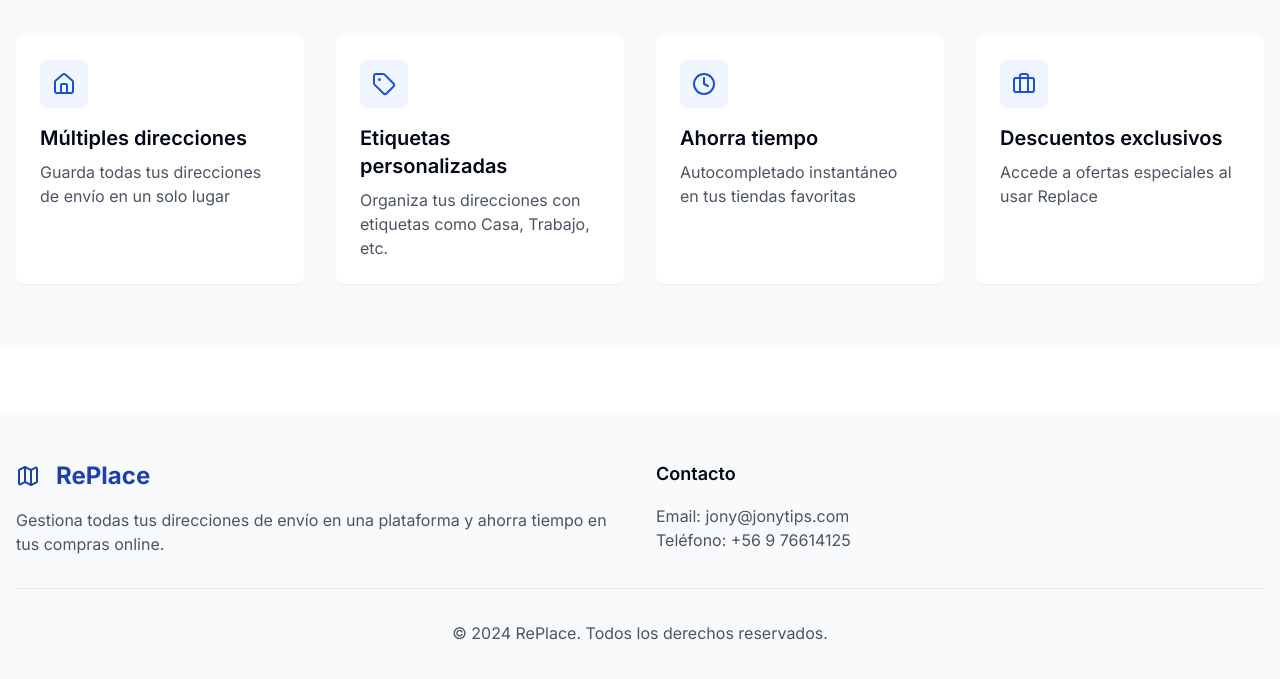
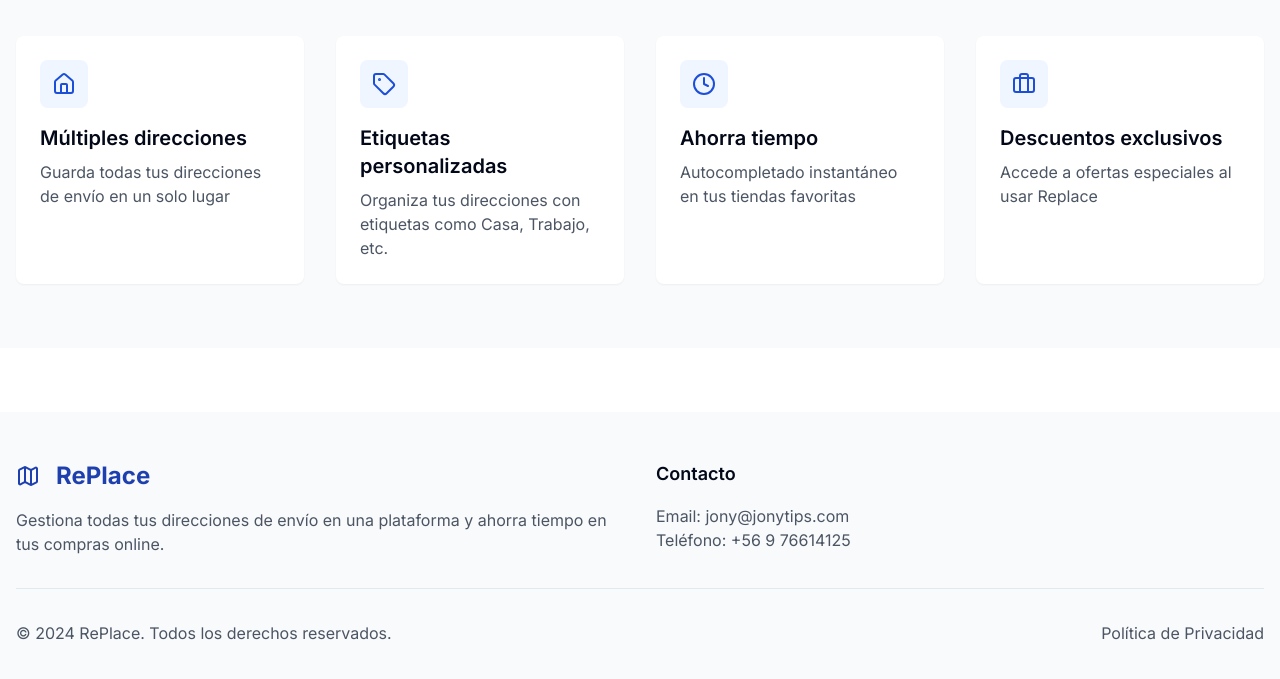
Before and after one commit to petfy/replace, a React (Vite) app: page / in a window 1280 px wide. Shown: the part 661-1340 px from the top of the page. Built offline with nearby package versions, Linux system fonts and the light colour scheme.

Commit message:
Add privacy link to footer
Added a link to the privacy policy in the footer of the website.

```diff
--- a/src/pages/Index.tsx
+++ b/src/pages/Index.tsx
@@ -1,3 +1,4 @@
+
 import { Hero } from "@/components/Hero";
 import { Features } from "@/components/Features";
 import { Button } from "@/components/ui/button";
@@ -42,8 +43,15 @@ const Index = () => {
               <p className="text-gray-600">Teléfono: +56 9 76614125</p>
             </div>
           </div>
-          <div className="border-t mt-8 pt-8 text-center text-gray-600">
-            <p>© 2024 RePlace. Todos los derechos reservados.</p>
+          <div className="border-t mt-8 pt-8">
+            <div className="flex flex-col md:flex-row justify-between items-center gap-4">
+              <p className="text-gray-600">© 2024 RePlace. Todos los derechos reservados.</p>
+              <div className="flex items-center gap-4">
+                <Link to="/privacy" className="text-gray-600 hover:text-primary transition-colors">
+                  Política de Privacidad
+                </Link>
+              </div>
+            </div>
           </div>
         </div>
       </footer>
```
